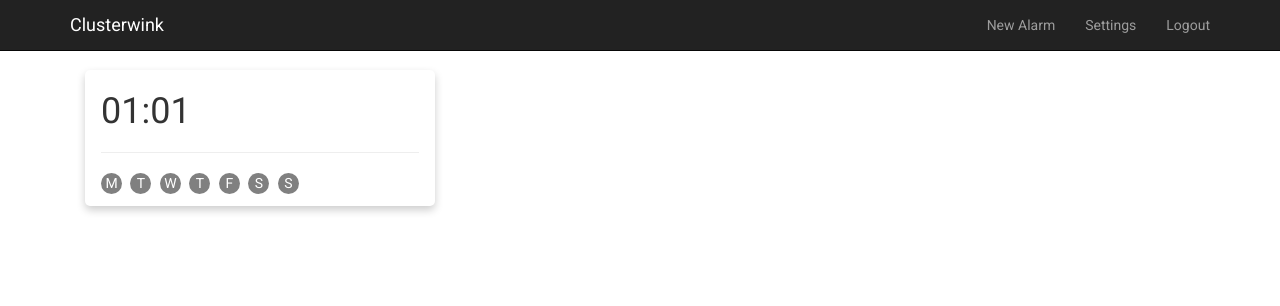
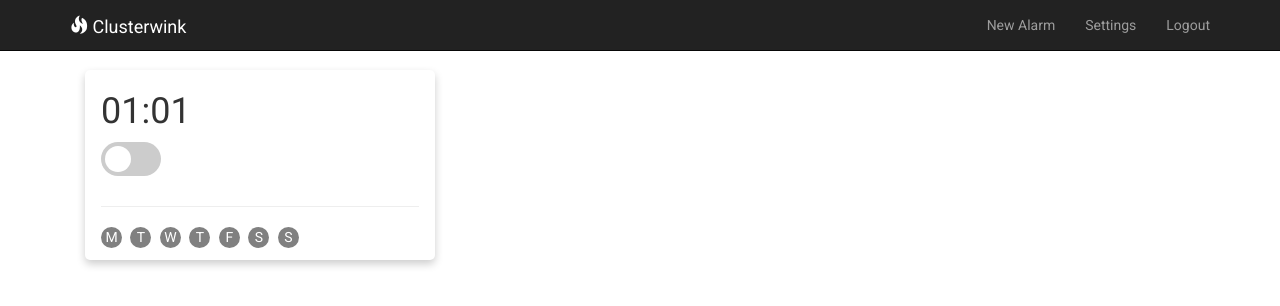
Before and after one commit to lennymlopes/cw-webapp, a Flask app: page / in a window 1280 px wide. Shown: the top 306 px of the page. Run offline with Flask 2, Linux system fonts and the light colour scheme; a user stored in the database is signed in; tables that the repository leaves empty hold one stand-in row (values such as "Sample post"); some libraries are stand-ins or nearby versions.

Commit message:
add sliders

```diff
--- a/app/static/style.css
+++ b/app/static/style.css
@@ -44,7 +44,7 @@ body {
 	/*padding-top: 50%;*/
 }
 
-.round {
+.day {
 	border-radius: 100%;
 	text-align: center;
 	width: 1.5em;
@@ -65,3 +65,70 @@ body {
 .navbar-inverse .navbar-brand {
 	color: white;
 }
+
+/*.time {
+	display: inline;
+}
+*/
+/*-- SWITCH -----------------------------------------------------------------------------------------*/
+
+ /* The switch - the box around the slider */
+.switch {
+  position: relative;
+  display: inline-block;
+  width: 60px;
+  height: 34px;
+}
+
+/* Hide default HTML checkbox */
+.switch input {display:none;}
+
+/* The slider */
+.slider {
+/*	padding-top: auto;
+	padding-bottom: auto;*/
+  position: absolute;
+  cursor: pointer;
+  top: 0;
+  left: 0;
+  right: 0;
+  bottom: 0;
+  background-color: #ccc;
+  -webkit-transition: .4s;
+  transition: .4s;
+}
+
+.slider:before {
+  position: absolute;
+  content: "";
+  height: 26px;
+  width: 26px;
+  left: 4px;
+  bottom: 4px;
+  background-color: white;
+  -webkit-transition: .4s;
+  transition: .4s;
+}
+
+input:checked + .slider {
+  background-color: #2196F3;
+}
+
+input:focus + .slider {
+  box-shadow: 0 0 1px #2196F3;
+}
+
+input:checked + .slider:before {
+  -webkit-transform: translateX(26px);
+  -ms-transform: translateX(26px);
+  transform: translateX(26px);
+}
+
+/* Rounded sliders */
+.slider.round {
+  border-radius: 34px;
+}
+
+.slider.round:before {
+  border-radius: 50%;
+}
--- a/app/templates/base.html
+++ b/app/templates/base.html
@@ -21,7 +21,8 @@
 					<span class="icon-bar"></span>
 					<span class="icon-bar"></span>
 				</button>
-				<a class="navbar-brand" href="{{ url_for('index') }}">Clusterwink</a>
+
+				<a class="navbar-brand" href="{{ url_for('index') }}"><span class="glyphicon glyphicon-fire"></span> Clusterwink</a>
 			</div>
 			<div class="collapse navbar-collapse" id="bs-example-navbar-collapse-1">
 				<ul class="nav navbar-nav">
--- a/app/templates/index.html
+++ b/app/templates/index.html
@@ -6,18 +6,23 @@
 		<div class="col-lg-4 col-md-6 ">
 			<div class="card">
 				<div class="card-body">
-					<h1 data-toggle="collapse" data-target="#card_{{ alarm.id }}">{{ "%02d" % alarm.hour }}:{{ "%02d" % alarm.minute }}</h1>
+					<h1 data-toggle="collapse" data-target="#card_{{ alarm.id }}" class="time">{{ "%02d" % alarm.hour }}:{{ "%02d" % alarm.minute }}</h1>
+					<!-- <input checked data-toggle="toggle" type="checkbox"> -->
+					<label class="switch">
+						<input type="checkbox">
+						<span class="slider round"></span>
+					</label>
 					<hr>
 					<p id="card_{{alarm.id}}" class="collapse">
 						{{ alarm.label if alarm.label else 'Alarm' }}<br>
 						repeats: <b>{{ alarm.repeat }}</b><br>
-						{% if alarm.monday is sameas true %} <div class="round on">M</div>{% else %} <div class="round off">M</div>{% endif %}
-						{% if alarm.tuesday is sameas True %} <div class="round on">T</div>{% else %} <div class="round off">T</div>{% endif %}
-						{% if alarm.wednesday is sameas True %} <div class="round on">W</div>{% else %} <div class="round off">W</div>{% endif %}
-						{% if alarm.thursday is sameas True %} <div class="round on">T</div>{% else %} <div class="round off">T</div>{% endif %}
-						{% if alarm.friday is sameas True %} <div class="round on">F</div>{% else %} <div class="round off">F</div>{% endif %}
-						{% if alarm.saturday is sameas True %} <div class="round on">S</div>{% else %} <div class="round off">S</div>{% endif %}
-						{% if alarm.sunday is sameas True %} <div class="round on">S</div>{% else %} <div class="round off">S</div>{% endif %}
+						{% if alarm.monday is sameas true %} <div class="day on">M</div>{% else %} <div class="day off">M</div>{% endif %}
+						{% if alarm.tuesday is sameas True %} <div class="day on">T</div>{% else %} <div class="day off">T</div>{% endif %}
+						{% if alarm.wednesday is sameas True %} <div class="day on">W</div>{% else %} <div class="day off">W</div>{% endif %}
+						{% if alarm.thursday is sameas True %} <div class="day on">T</div>{% else %} <div class="day off">T</div>{% endif %}
+						{% if alarm.friday is sameas True %} <div class="day on">F</div>{% else %} <div class="day off">F</div>{% endif %}
+						{% if alarm.saturday is sameas True %} <div class="day on">S</div>{% else %} <div class="day off">S</div>{% endif %}
+						{% if alarm.sunday is sameas True %} <div class="day on">S</div>{% else %} <div class="day off">S</div>{% endif %}
 					</p>
 				</div>
 			</div>
```
